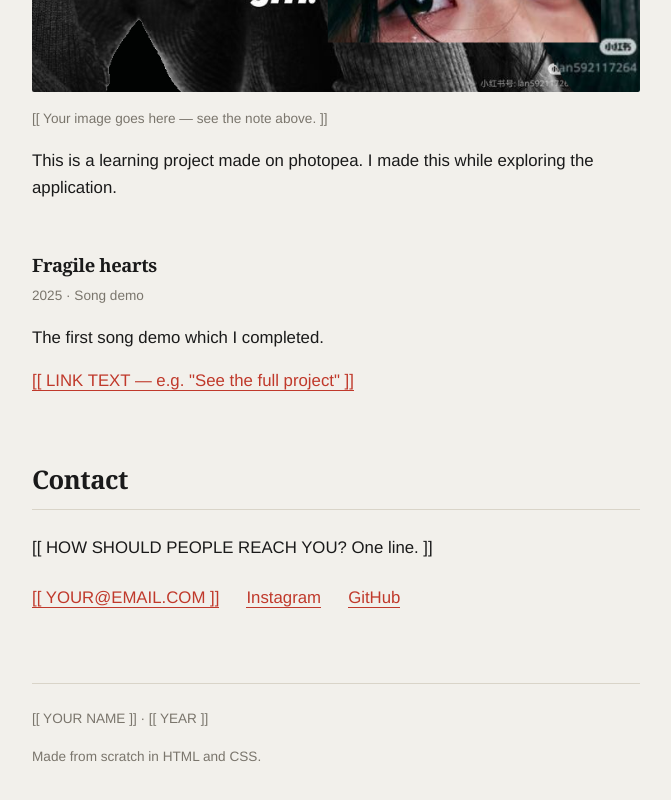
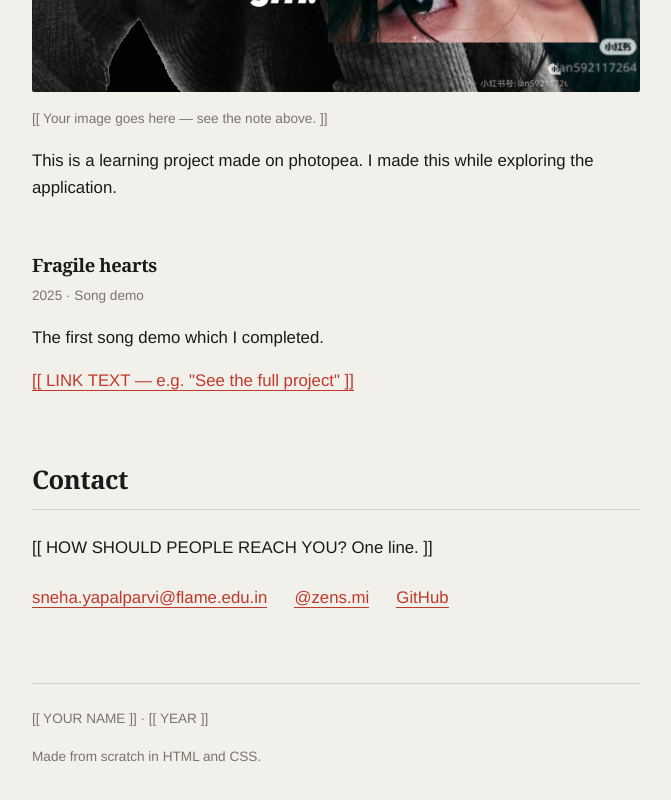
Before and after one commit to thesnelife/sneha, a plain HTML site: page index.html in a window 1280 px wide. Shown: the part 1806-2606 px from the top of the page, without its empty margins (304-975 px from the left). Drawn offline with Linux system fonts and the light colour scheme.

Commit message:
Update index.html

```diff
--- a/index.html
+++ b/index.html
@@ -192,8 +192,8 @@
   <ul class="links">
     <!-- The bit after href=" is where the link GOES.
          The bit between > and < is what people SEE. -->
-    <li><a href="mailto:[[ YOUR@EMAIL.COM ]]">[[ YOUR@EMAIL.COM ]]</a></li>
-    <li><a href="https://instagram.com/[[ USERNAME ]]">Instagram</a></li>
+    <li><a href="mailto:[[ YOUR@EMAIL.COM ]]">sneha.yapalparvi@flame.edu.in</a></li>
+    <li><a href="https://instagram.com/[[ USERNAME ]]">@zens.mi</a></li>
     <li><a href="https://github.com/[[ USERNAME ]]">GitHub</a></li>
     <!-- Delete any line you don't want. Copy one to add another. -->
   </ul>
```
